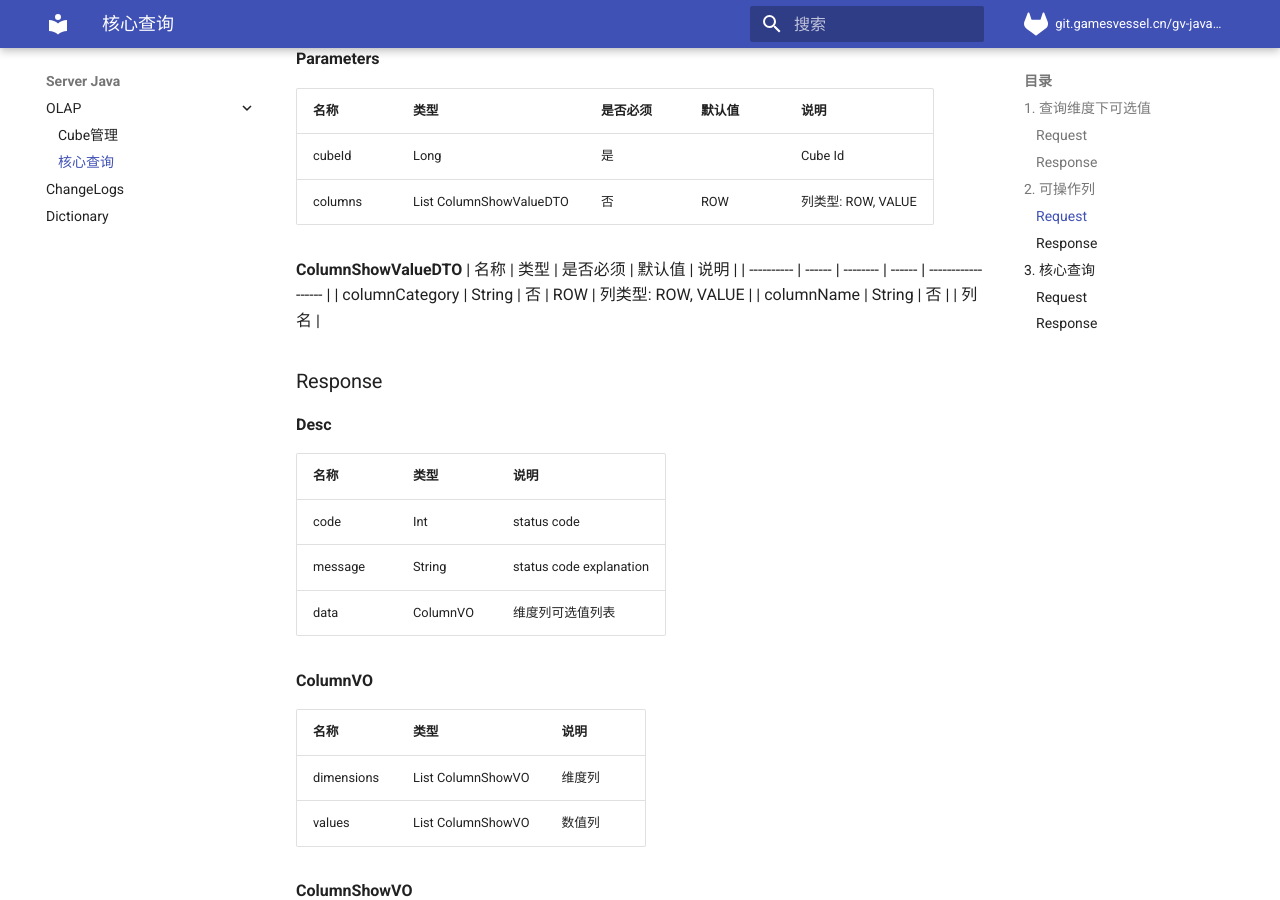
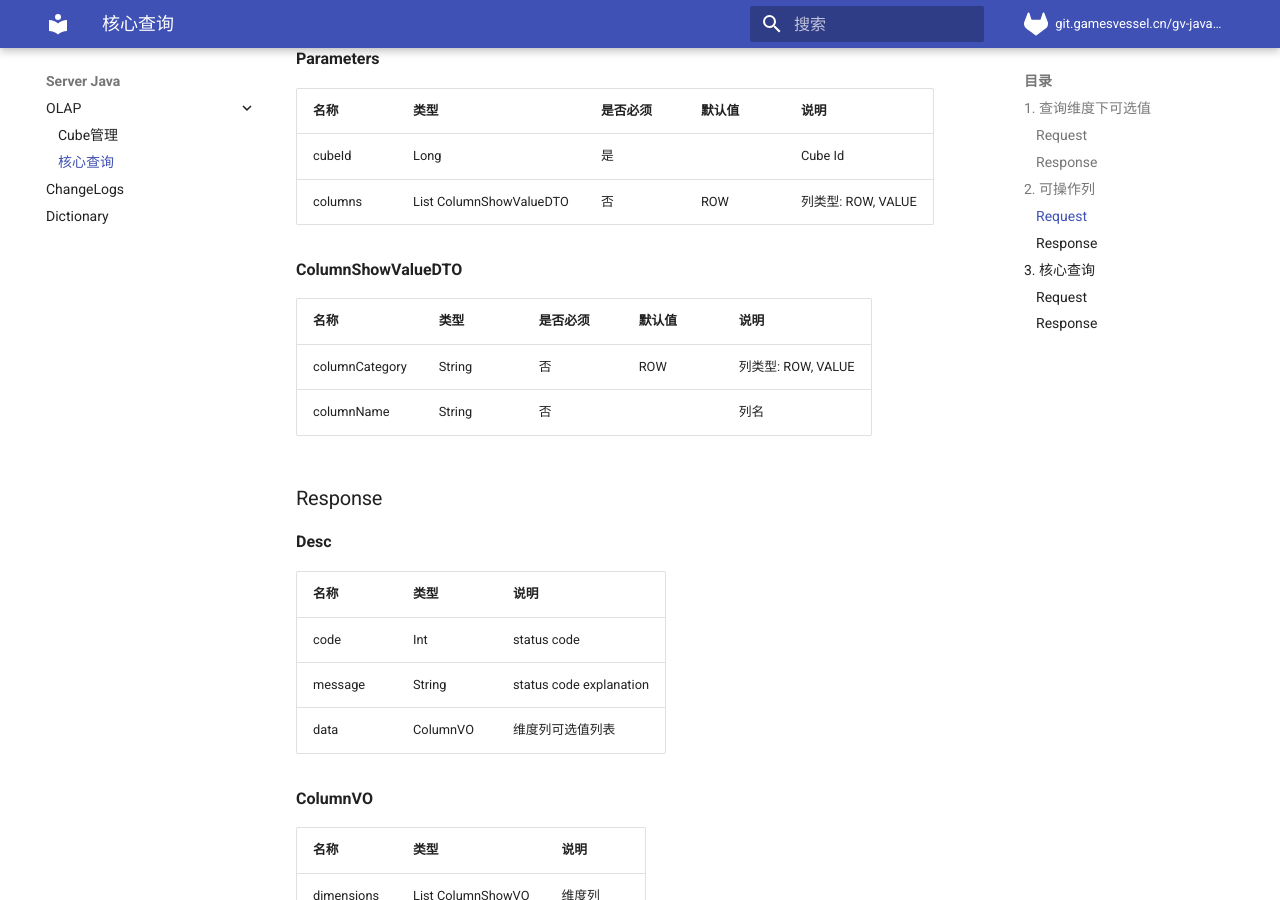
Before and after one commit to 1130646208/1130646208.github.io, an MkDocs documentation site: the page built from docs/server_java/olap/olap2.md, in a window 1280 px wide and 900 px high, scrolled down 2909 px. Built offline with MkDocs 1.6.1 and Material for MkDocs 9.7.7, drawn with Linux system fonts in a browser that asks for light colours.

```diff
--- a/docs/server_java/olap/olap2.md
+++ b/docs/server_java/olap/olap2.md
@@ -4,10 +4,10 @@
 
 **TimeFilterDTO**
 
-| 名称       | 类型               | 说明   |
-| ---------- | ------------------ | ------ |
+| 名称      | 类型    | 说明          |
+| --------- | ------- | ------------- |
 | startTime | Instant | 开始时间(UTC) |
-| endTime     | Instant | 结束时间(UTC) |
+| endTime   | Instant | 结束时间(UTC) |
 
 ## 1. 查询维度下可选值
 
@@ -22,35 +22,35 @@
 
 **Parameters**
 
-| 名称      | 类型    | 是否必须 | 默认值 | 说明    |
-| --------- | ------- | -------- | ------ | ------------ |
-| cubeId    | Long    | 是       |        | Cube Id     |
-| dimension | String  | 是       |        | 维度列名 |
-| dimensionFilters | List DimensionFilterDTO  | 否       |        | 已选列及选值 |
-| timeFilter | TimeFilterDTO  | 是       |        | 时间范围 |
+| 名称             | 类型                    | 是否必须 | 默认值 | 说明         |
+| ---------------- | ----------------------- | -------- | ------ | ------------ |
+| cubeId           | Long                    | 是       |        | Cube Id      |
+| dimension        | String                  | 是       |        | 维度列名     |
+| dimensionFilters | List DimensionFilterDTO | 否       |        | 已选列及选值 |
+| timeFilter       | TimeFilterDTO           | 是       |        | 时间范围     |
 
 **DimensionFilterDTO**
 
-| 名称       | 类型               | 说明   |
-| ---------- | ------------------ | ------ |
-| dimension | String | 列名 |
-| values     | List String | 选值 |
+| 名称      | 类型        | 说明 |
+| --------- | ----------- | ---- |
+| dimension | String      | 列名 |
+| values    | List String | 选值 |
 
 ### Response
 
 **Desc**
 
-| 名称      | 类型    |  说明    |
-| --------- | -------  | ------------ |
-| code    | Int    | status code     |
-| message    | String    | status code explanation     |
-| data | DimensionValueVO | 维度列可选值列表 |
+| 名称    | 类型             | 说明                    |
+| ------- | ---------------- | ----------------------- |
+| code    | Int              | status code             |
+| message | String           | status code explanation |
+| data    | DimensionValueVO | 维度列可选值列表        |
 
 **DimensionValueVO**
 
-| 名称      | 类型    |  说明    |
-| --------- | -------  | ------------ |
-| values|List String    | 维度列可选值列表     |
+| 名称   | 类型        | 说明             |
+| ------ | ----------- | ---------------- |
+| values | List String | 维度列可选值列表 |
 
 **Examples**
 
@@ -114,16 +114,17 @@ curl -X POST https://0.0.0.0/search/dimension/value
 
 **Parameters**
 
-| 名称       | 类型   | 是否必须 | 默认值 | 说明               |
-| ---------- | ------ | -------- | ------ | ------------------ |
-| cubeId     | Long   | 是       |        | Cube Id            |
+| 名称    | 类型                    | 是否必须 | 默认值 | 说明               |
+| ------- | ----------------------- | -------- | ------ | ------------------ |
+| cubeId  | Long                    | 是       |        | Cube Id            |
 | columns | List ColumnShowValueDTO | 否       | ROW    | 列类型: ROW, VALUE |
 
 **ColumnShowValueDTO**
-| 名称       | 类型   | 是否必须 | 默认值 | 说明               |
-| ---------- | ------ | -------- | ------ | ------------------ |
+
+| 名称           | 类型   | 是否必须 | 默认值 | 说明               |
+| -------------- | ------ | -------- | ------ | ------------------ |
 | columnCategory | String | 否       | ROW    | 列类型: ROW, VALUE |
-| columnName | String | 否       |        | 列名               |
+| columnName     | String | 否       |        | 列名               |
 
 
 
@@ -139,17 +140,17 @@ curl -X POST https://0.0.0.0/search/dimension/value
 
 **ColumnVO**
 
-| 名称       | 类型               | 说明   |
-| ---------- | ------------------ | ------ |
+| 名称       | 类型              | 说明   |
+| ---------- | ----------------- | ------ |
 | dimensions | List ColumnShowVO | 维度列 |
 | values     | List ColumnShowVO | 数值列 |
 
 **ColumnShowVO**
 
-| 名称       | 类型               | 说明   |
-| ---------- | ------------------ | ------ |
+| 名称    | 类型    | 说明             |
+| ------- | ------- | ---------------- |
 | disable | Boolean | 是否置灰(默认否) |
-| column     | String | 列名 |
+| column  | String  | 列名             |
 
 **Examples**
 
@@ -215,47 +216,47 @@ curl -X POST https://0.0.0.0/search/column
 
 **Parameters**
 
-| 名称       | 类型   | 是否必须 | 默认值 | 说明               |
-| ---------- | ------ | -------- | ------ | ------------------ |
-| cubeId     | Long   | 是       |        | Cube Id            |
-| timeFilter | TimeFilterDTO | 是       |     | 时间列必传 |
+| 名称             | 类型              | 是否必须 | 默认值 | 说明            |
+| ---------------- | ----------------- | -------- | ------ | --------------- |
+| cubeId           | Long              | 是       |        | Cube Id         |
+| timeFilter       | TimeFilterDTO     | 是       |        | 时间列必传      |
 | dimensionFilters | List DimensionDTO | 是       |        | 维度: WHERE     |
-| rows | List String | 否       |        | 维度：GROUP BY |
-| values | List String | 否       |        | 数值：一般是SUM      |
+| rows             | List String       | 否       |        | 维度：GROUP BY  |
+| values           | List String       | 否       |        | 数值：一般是SUM |
 
 **DimensionDTO**
 
-| 名称        | 类型         | 是否必须 | 默认值 | 说明               |
-| ---------- | ----------- | ------- | ------ | ---------------- |
-| dimension  | String      | 是       |        | 维度列            |
-| values    | List String | 否      |         | 选择的值           |
+| 名称      | 类型        | 是否必须 | 默认值 | 说明     |
+| --------- | ----------- | -------- | ------ | -------- |
+| dimension | String      | 是       |        | 维度列   |
+| values    | List String | 否       |        | 选择的值 |
 
 
 ### Response
 
 **Desc**
 
-| 名称    | 类型     | 说明                    |
-| ------- | -------- | ----------------------- |
-| code    | Int      | status code             |
-| message | String   | status code explanation |
-| data    | List SearchVO | 结果集        |
+| 名称    | 类型          | 说明                    |
+| ------- | ------------- | ----------------------- |
+| code    | Int           | status code             |
+| message | String        | status code explanation |
+| data    | List SearchVO | 结果集                  |
 
 **SearchVO**
 
-| 名称       | 类型               | 说明   |
-| ---------- | ------------------ | ------ |
-| type | String | 列名 |
-| name     | String | 列名的值 |
+| 名称   | 类型              | 说明       |
+| ------ | ----------------- | ---------- |
+| type   | String            | 列名       |
+| name   | String            | 列名的值   |
 | values | List QueryValueVO | 对应的数值 |
-| data     | List SearchVO | 树状图 |
+| data   | List SearchVO     | 树状图     |
 
 **QueryValueVO**
 
-| 名称       | 类型               | 说明   |
-| ---------- | ------------------ | ------ |
-| name | String | 列名 |
-| value     | String | 列名的值 |
+| 名称  | 类型   | 说明     |
+| ----- | ------ | -------- |
+| name  | String | 列名     |
+| value | String | 列名的值 |
 
 **Examples**
 
```
